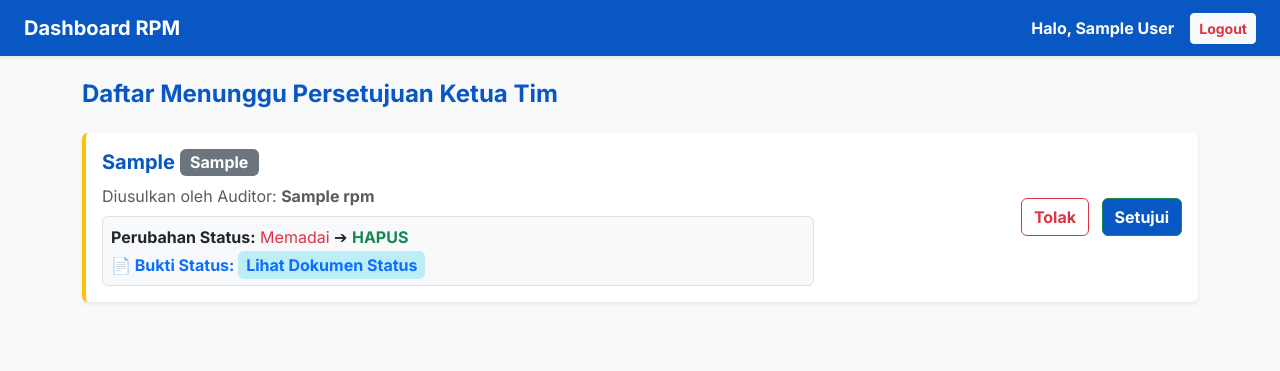
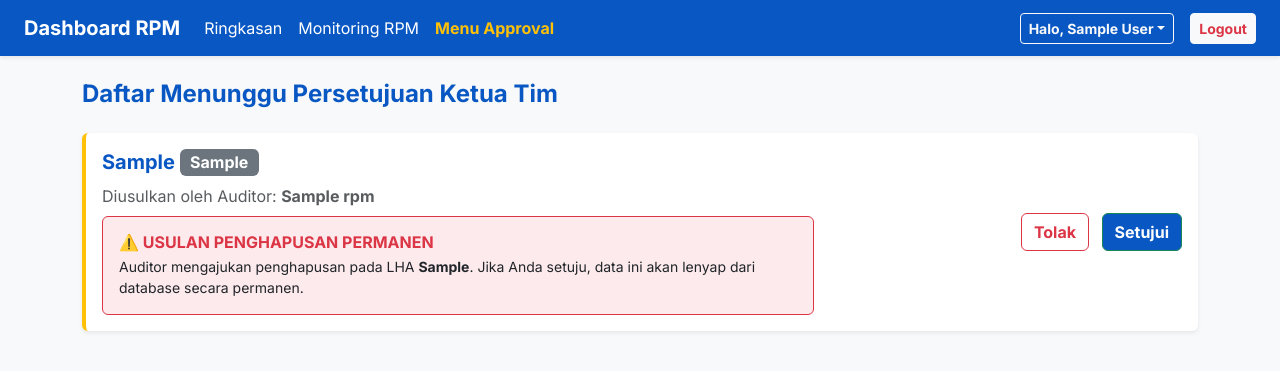
Before and after one commit to TasserFace/Dashboard-Audit-RPM, a Flask app: template templates/approval.html in a window 1280 px wide. Shown: the top 371 px of the page. Run offline with Flask 3, Linux system fonts and the light colour scheme; the template is opened without the code that fills it: values that come from a table or form of the project are taken from there, others are empty; the visitor is signed in with stand-in values (Sample User, id 1); tables that the repository leaves empty hold one stand-in row (values such as "Sample post").

Commit message:
Update approval.html

```diff
--- a/templates/approval.html
+++ b/templates/approval.html
@@ -8,13 +8,26 @@
     <style>body { font-family: 'Inter', sans-serif; color: #0857C3; } .bg-nusantara { background-color: #0857C3 !important; } .text-nusantara { color: #0857C3 !important; } .bg-mentari { background-color: #71C5E8 !important; color: #000; }</style>
 </head>
 <body class="bg-light">
-    <!-- Navbar -->
+    <!-- Navbar Approval -->
     <nav class="navbar navbar-expand-lg navbar-dark bg-nusantara mb-4 shadow-sm">
         <div class="container-fluid px-4">
             <a class="navbar-brand fw-bold text-white" href="/">Dashboard RPM</a>
-            <div class="d-flex text-white align-items-center ms-auto">
-                <span class="me-3 fw-bold">Halo, {{ session['nama_lengkap'] }}</span>
-                <a href="/logout" class="btn btn-sm btn-light text-danger fw-bold">Logout</a>
+            <div class="collapse navbar-collapse">
+                <ul class="navbar-nav me-auto mb-2 mb-lg-0">
+                    <li class="nav-item"><a class="nav-link text-white" href="/">Ringkasan</a></li>
+                    <li class="nav-item"><a class="nav-link text-white" href="/monitoring">Monitoring RPM</a></li>
+                    <li class="nav-item"><a class="nav-link active fw-bold text-warning" href="/approval">Menu Approval</a></li>
+                </ul>
+                <div class="d-flex text-white align-items-center ms-auto">
+                    <!-- Dropdown Fitur Ganti WA -->
+                    <div class="dropdown me-3">
+                        <button class="btn btn-sm btn-outline-light dropdown-toggle fw-bold" type="button" data-bs-toggle="dropdown">Halo, {{ session['nama_lengkap'] }}</button>
+                        <ul class="dropdown-menu dropdown-menu-end shadow-sm">
+                            <li><a class="dropdown-item fw-bold text-nusantara" href="#" data-bs-toggle="modal" data-bs-target="#modalUpdateWA">📱 Ganti No. WA</a></li>
+                        </ul>
+                    </div>
+                    <a href="/logout" class="btn btn-sm btn-light text-danger fw-bold">Logout</a>
+                </div>
             </div>
         </div>
     </nav>
@@ -33,36 +46,37 @@
                         <h5 class="fw-bold text-nusantara">{{ item.unit_kerja }} <span class="badge bg-secondary fs-6">{{ item.jenis_audit }}</span></h5>
                         <p class="mb-1 text-muted">Diusulkan oleh Auditor: <strong>{{ item.nama_auditor }}</strong></p>
 
-                        <!-- ==== INI ADALAH BAGIAN LANGKAH 3 YANG SUDAH DIMASUKKAN ==== -->
+                        <!-- Langkah 5: LOGIKA DETEKSI USULAN HAPUS ATAU EDIT BIASA -->
+                        {% if item.usulan_status == 'HAPUS' %}
+                        <div class="bg-danger bg-opacity-10 p-3 rounded mt-2 border border-danger">
+                            <h6 class="text-danger fw-bold mb-1">⚠️ USULAN PENGHAPUSAN PERMANEN</h6>
+                            <p class="text-dark small mb-0">Auditor mengajukan penghapusan pada LHA <strong>{{ item.no_lha }}</strong>. Jika Anda setuju, data ini akan lenyap dari database secara permanen.</p>
+                        </div>
+                        {% else %}
                         <div class="bg-light p-2 rounded mt-2 border">
                             <strong>Perubahan Status:</strong> <span class="text-danger">{{ item.status }}</span> ➔ <span class="text-success fw-bold">{{ item.usulan_status }}</span><br>
                             {% if item.file_bukti %}
-                            <strong class="text-primary mt-1 d-block">📄 Bukti Status: <a href="/uploads/{{ item.file_bukti }}" target="_blank" class="fw-bold text-decoration-none bg-info bg-opacity-25 px-2 py-1 rounded">Lihat Dokumen Status</a></strong>
+                            <strong class="text-primary mt-1 d-block">📄 Bukti Status: <a href="/uploads/{{ item.file_bukti }}" target="_blank" class="text-decoration-none">Lihat Dokumen</a></strong>
                             {% endif %}
 
-                            <!-- Area Notifikasi Perubahan Tanggal & File BA -->
                             {% if item.usulan_tenggat != item.tenggat_waktu %}
                             <hr class="my-2">
                             <strong>Perubahan Tenggat:</strong> <span class="text-danger">{{ item.tenggat_waktu.strftime('%d-%m-%Y') }}</span> ➔ <span class="text-success fw-bold">{{ item.usulan_tenggat.strftime('%d-%m-%Y') }}</span><br>
-                            <span class="text-muted d-block mt-1">Dasar: BA No. <strong>{{ item.no_ba_kesepakatan }}</strong> (Tgl: {{ item.tgl_ba_kesepakatan.strftime('%d-%m-%Y') }})</span>
-
+                            <span class="text-muted d-block mt-1">Dasar: BA No. <strong>{{ item.no_ba_kesepakatan }}</strong></span>
                             {% if item.file_ba_kesepakatan %}
-                            <strong class="text-primary mt-1 d-block">📄 File Berita Acara: <a href="/uploads/{{ item.file_ba_kesepakatan }}" target="_blank" class="fw-bold text-decoration-none bg-warning bg-opacity-50 text-dark px-2 py-1 rounded">Buka File BA Kesepakatan</a></strong>
+                            <strong class="text-primary mt-1 d-block">📄 File BA: <a href="/uploads/{{ item.file_ba_kesepakatan }}" target="_blank" class="text-decoration-none">Lihat File BA</a></strong>
                             {% endif %}
                             {% endif %}
                         </div>
-                        <!-- ========================================================== -->
+                        {% endif %}
+                    </div>
 
-                    </div>
                     <div class="col-md-4 text-end">
                         <form action="/process_approval/{{ item.id }}" method="POST" class="d-inline">
                             <input type="hidden" name="action" value="tolak">
-                            <input type="hidden" name="password_otorisasi" value="tolak_tanpa_password_sementara">
-                            <!-- Tolak tidak butuh pass untuk kemudahan -->
+                            <input type="hidden" name="password_otorisasi" value="tolak_sementara">
                             <button type="submit" class="btn btn-outline-danger fw-bold me-2">Tolak</button>
                         </form>
-
-                        <!-- Tombol Setuju Memunculkan Modal Password -->
                         <button class="btn btn-success fw-bold bg-nusantara" data-bs-toggle="modal" data-bs-target="#modalApprove{{ item.id }}">Setujui</button>
                     </div>
                 </div>
@@ -73,31 +87,47 @@
         <div class="modal fade" id="modalApprove{{ item.id }}" tabindex="-1">
             <div class="modal-dialog modal-dialog-centered">
                 <div class="modal-content">
-                    <div class="modal-header bg-nusantara text-white">
-                        <h5 class="modal-title fw-bold">Otorisasi Persetujuan</h5>
-                        <button type="button" class="btn-close btn-close-white" data-bs-dismiss="modal"></button>
-                    </div>
+                    <div class="modal-header bg-nusantara text-white"><h5 class="modal-title fw-bold">Otorisasi Persetujuan</h5><button type="button" class="btn-close" data-bs-dismiss="modal"></button></div>
                     <form action="/process_approval/{{ item.id }}" method="POST">
                         <div class="modal-body">
                             <input type="hidden" name="action" value="terima">
-                            <p class="text-dark">Dengan menyetujui, notifikasi WhatsApp akan dikirimkan kepada <strong>Auditor</strong> dan <strong>PIC (Auditee)</strong> secara otomatis.</p>
-                            <label class="fw-bold text-nusantara">Masukkan Password Akun Anda (Ketua Tim):</label>
+                            <label class="fw-bold text-nusantara">Masukkan Password (Ketua Tim):</label>
                             <input type="password" class="form-control border-primary mt-2" name="password_otorisasi" required>
                         </div>
-                        <div class="modal-footer border-0">
-                            <button type="button" class="btn btn-secondary fw-bold" data-bs-dismiss="modal">Batal</button>
-                            <button type="submit" class="btn btn-success fw-bold bg-nusantara">Verifikasi & Setujui</button>
-                        </div>
+                        <div class="modal-footer border-0"><button type="submit" class="btn btn-success fw-bold w-100">Verifikasi & Setujui</button></div>
                     </form>
                 </div>
             </div>
         </div>
         {% else %}
-        <div class="alert bg-mentari text-center fw-bold shadow-sm">
-            🎉 Tidak ada usulan RPM yang menunggu persetujuan.
-        </div>
+        <div class="alert bg-mentari text-center fw-bold shadow-sm">🎉 Tidak ada usulan RPM yang menunggu persetujuan.</div>
         {% endfor %}
     </div>
+
+    <!-- MODAL GANTI NOMOR WA -->
+    <div class="modal fade" id="modalUpdateWA" tabindex="-1">
+      <div class="modal-dialog modal-dialog-centered">
+        <div class="modal-content border-0 border-top border-4 border-success">
+          <div class="modal-header bg-success text-white">
+            <h5 class="modal-title fw-bold">📱 Perbarui Nomor WhatsApp</h5>
+            <button type="button" class="btn-close btn-close-white" data-bs-dismiss="modal"></button>
+          </div>
+          <form action="/update_wa" method="POST">
+              <div class="modal-body text-start">
+                <p class="text-dark small">Pastikan nomor WA aktif untuk menerima notifikasi.</p>
+                <label class="fw-bold text-success mt-2">Nomor WA Baru:</label>
+                <input type="text" class="form-control border-success mt-1 mb-3" name="new_wa" required>
+                <label class="fw-bold text-danger">Otorisasi (Password Anda):</label>
+                <input type="password" class="form-control border-danger mt-1" name="password_otorisasi" required>
+              </div>
+              <div class="modal-footer border-0">
+                <button type="submit" class="btn btn-success fw-bold w-100">Simpan Perubahan</button>
+              </div>
+          </form>
+        </div>
+      </div>
+    </div>
+
     <script src="https://cdn.jsdelivr.net/npm/bootstrap@5.3.0/dist/js/bootstrap.bundle.min.js"></script>
 </body>
 </html>
```
